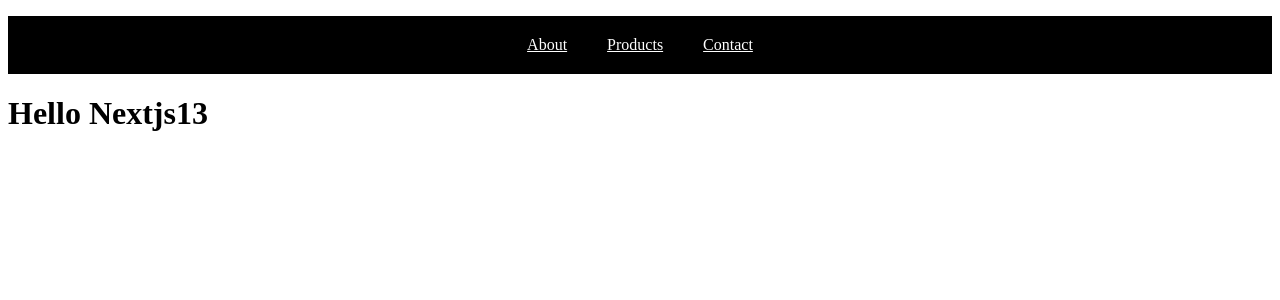
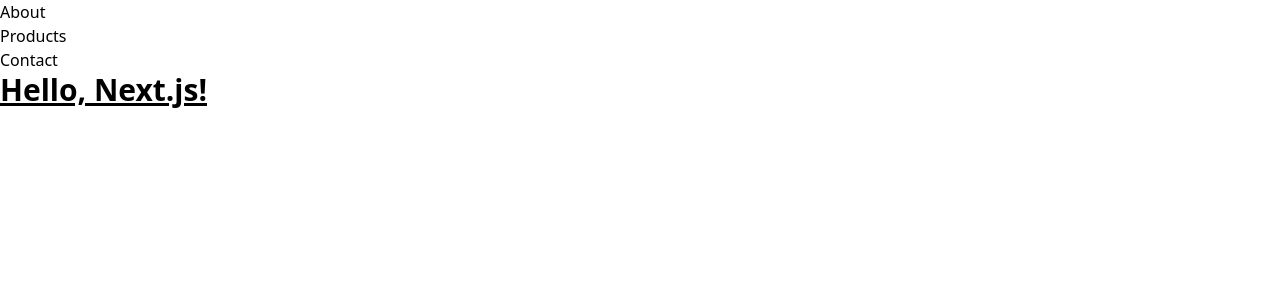
Before and after one commit to isNan909/next13-page-transition, a Next.js app: page / in a window 1280 px wide. Shown: the top 300 px of the page. Built offline with nearby package versions, Linux system fonts and the light colour scheme.

Commit message:
added tailwind

```diff
--- /dev/null
+++ b/app/globals.css
@@ -0,0 +1,3 @@
+@tailwind base;
+@tailwind components;
+@tailwind utilities;
--- a/app/layout.js
+++ b/app/layout.js
@@ -1,4 +1,4 @@
-import "../styles/globals.css";
+import './globals.css';
 
 export default function RootLayout({ children }) {
   return (
--- a/app/page.jsx
+++ b/app/page.jsx
@@ -7,7 +7,7 @@
   return (
     <PageWrapper>
       <Navbar />
-      <h1>Hello Nextjs13</h1>
+      <h1 className="text-3xl font-bold underline">Hello, Next.js!</h1>
     </PageWrapper>
   );
 }
--- /dev/null
+++ b/postcss.config.js
@@ -0,0 +1,6 @@
+module.exports = {
+  plugins: {
+    tailwindcss: {},
+    autoprefixer: {},
+  },
+}
--- /dev/null
+++ b/tailwind.config.js
@@ -0,0 +1,12 @@
+/** @type {import('tailwindcss').Config} */
+module.exports = {
+  content: [
+    "./app/**/*.{js,ts,jsx,tsx}", // Note the addition of the `app` directory.
+    "./pages/**/*.{js,ts,jsx,tsx}",
+    "./components/**/*.{js,ts,jsx,tsx}",
+  ],
+  theme: {
+    extend: {},
+  },
+  plugins: [],
+}
```
Also changed, not shown: package.json (+4 -3 lines), 1 other file (tests, documents, lock files or other folders).
